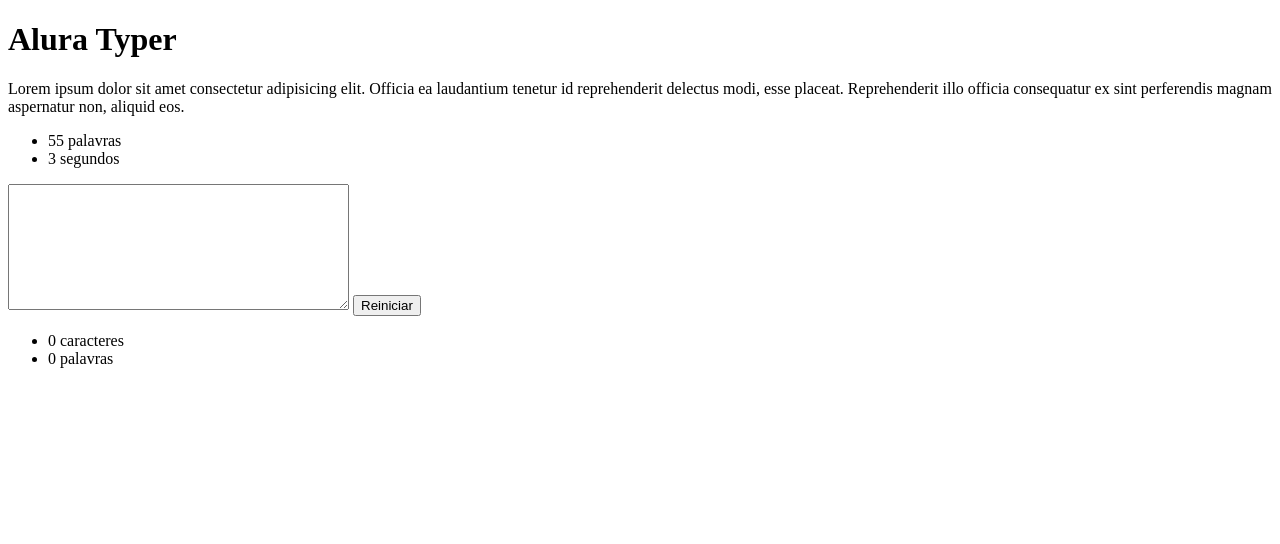
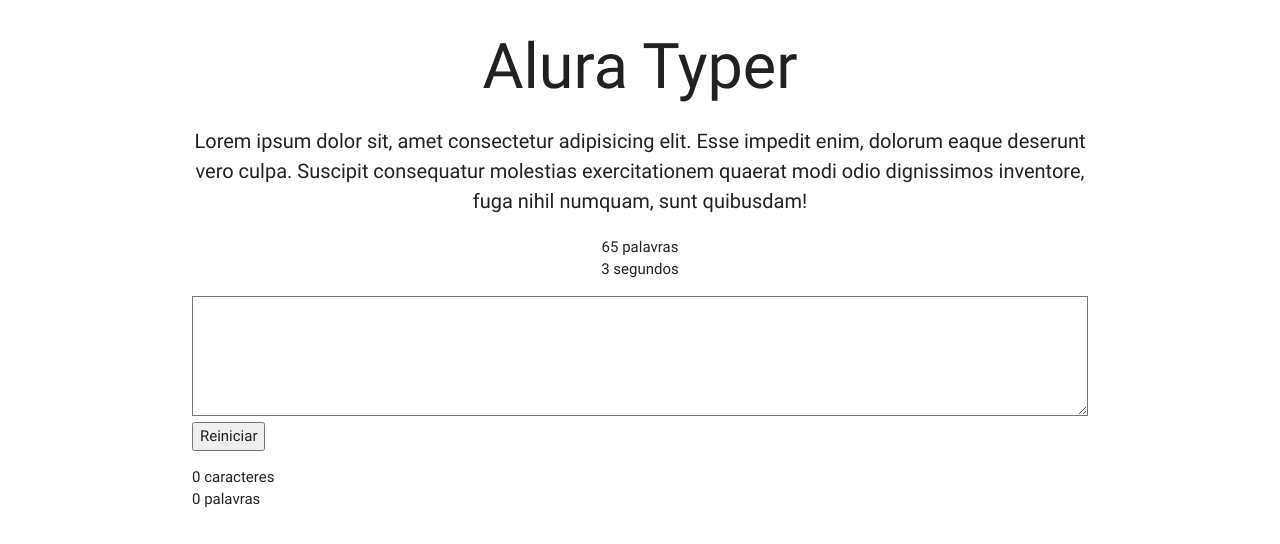
Before and after one commit to jamezaguiar/alura-typer, a plain HTML site: page public/principal.html in a window 1280 px wide. Drawn offline with Linux system fonts and the light colour scheme.

Commit message:
Estilizando o jogo

```diff
--- a/public/css/estilos.css
+++ b/public/css/estilos.css
@@ -0,0 +1,12 @@
+.frase,
+.campo-digitacao {
+  font-size: 20px;
+}
+
+.campo-digitacao {
+  height: 120px;
+}
+
+.desativado {
+  background-color: lightgray;
+}
--- a/public/js/main.js
+++ b/public/js/main.js
@@ -52,6 +52,7 @@ function initCronometro() {
       if (tempoRestante <= 0) {
         campoDigitacaoEl.attr('disabled', true);
         botaoReiniciarEl.attr('disabled', false);
+        campoDigitacaoEl.addClass('desativado');
         clearInterval(interval);
       }
     }, 1000);
--- a/public/principal.html
+++ b/public/principal.html
@@ -3,17 +3,20 @@
   <head>
     <meta charset="UTF-8" />
     <title>Alura Typer</title>
+    <link rel="stylesheet" href="css/estilos.css" />
+    <link rel="stylesheet" href="css/libs/materialize.min.css" />
   </head>
   <body>
-    <h1>Alura Typer</h1>
-    <p class="frase">
-      Lorem ipsum dolor sit amet consectetur adipisicing elit. Officia ea
-      laudantium tenetur id reprehenderit delectus modi, esse placeat.
-      Reprehenderit illo officia consequatur ex sint perferendis magnam
-      aspernatur non, aliquid eos.
+    <div class="container">
+      <h1 class="center">Alura Typer</h1>
+      <p class="frase center">
+        Lorem ipsum dolor sit, amet consectetur adipisicing elit. Esse impedit
+        enim, dolorum eaque deserunt vero culpa. Suscipit consequatur molestias
+        exercitationem quaerat modi odio dignissimos inventore, fuga nihil
+        numquam, sunt quibusdam!
       </p>
 
-    <ul class="informacoes">
+      <ul class="informacoes center">
         <li><span id="tamanho-frase">55</span> palavras</li>
         <li><span id="tempo-digitacao">3</span> segundos</li>
       </ul>
@@ -25,6 +28,7 @@
         <li><span id="contador-caracteres">0</span> caracteres</li>
         <li><span id="contador-palavras">0</span> palavras</li>
       </ul>
+    </div>
 
     <script src="js/jquery.js"></script>
     <script src="js/main.js"></script>
```
Lines whose indentation alone changed are shown as unchanged.
